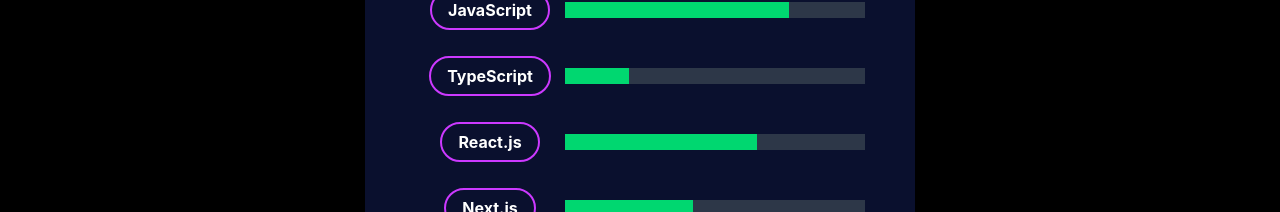
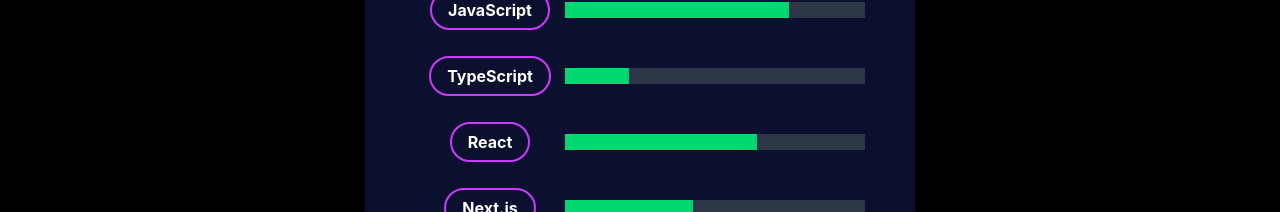
Before and after one commit to HarryA123/Portfolio_KHB, a Next.js app: page / in a window 1280 px wide. Shown: the part 1100-1312 px from the top of the page. Built offline with nearby package versions, Linux system fonts and the light colour scheme.

Commit message:
chore: change name

```diff
--- a/src/components/HomePage/HomePage.tsx
+++ b/src/components/HomePage/HomePage.tsx
@@ -125,7 +125,7 @@ const PROJECT = [
   //     "Since the value attribute is set on our form element, the displayed value will always be this.state.value, making the React state the source of truth. Since handleChange runs on every keystroke to update the React state, the displayed value will update as the user types. With a controlled component, the input’s value is always driven by the t handlers.",
   // },
   {
-    mainSkill: "React.js",
+    mainSkill: "React",
     title: "Movit",
     image: "url(/images/movit_1.png)",
     link: "https://react-movie-app-three-pink.vercel.app/",
--- a/src/components/HomePage/_fragments/SkillBox.tsx
+++ b/src/components/HomePage/_fragments/SkillBox.tsx
@@ -46,7 +46,7 @@ const SKILL = [
   { name: "CSS", gage: 8 },
   { name: "JavaScript", gage: 7 },
   { name: "TypeScript", gage: 2 },
-  { name: "React.js", gage: 6 },
+  { name: "React", gage: 6 },
   { name: "Next.js", gage: 4 },
   { name: "git", gage: 6 },
   { name: "Figma", gage: 7 },
```
